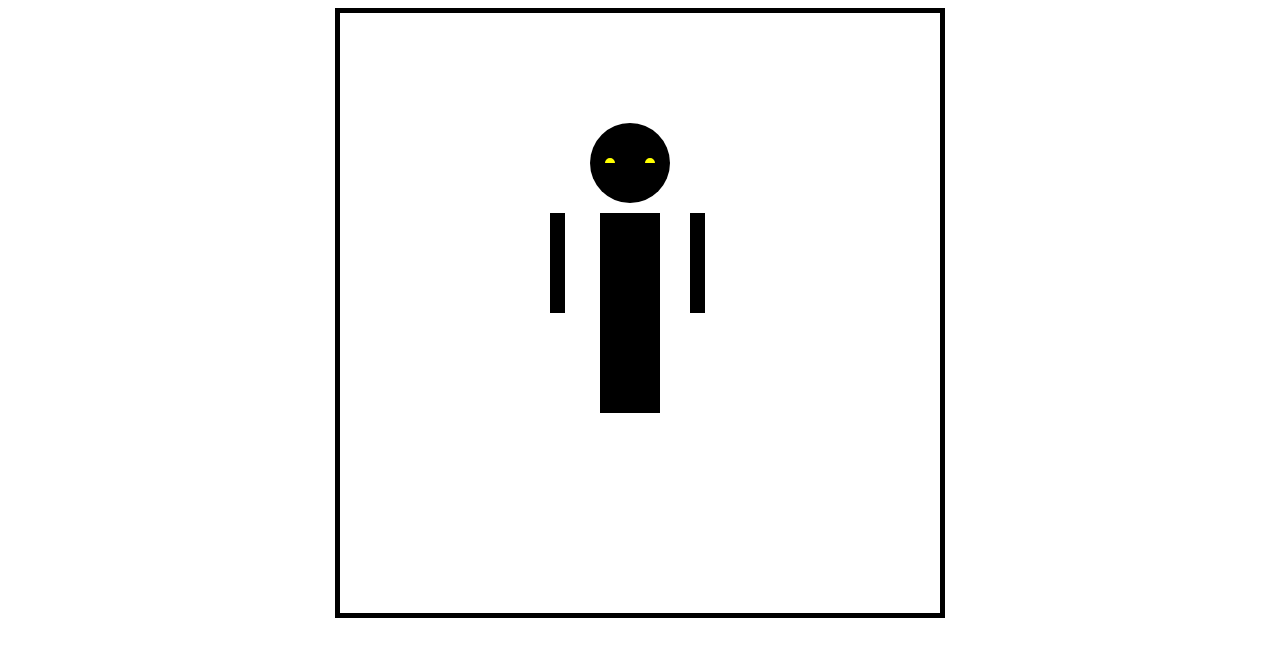
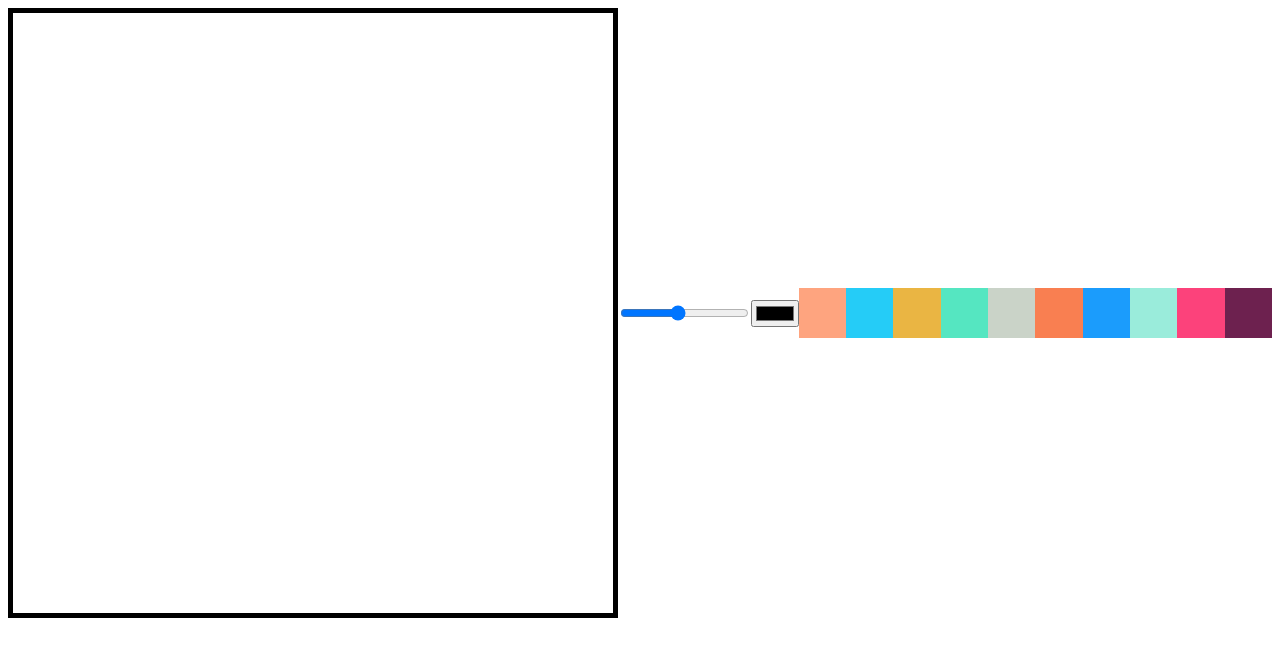
Before and after one commit to bryanho9325/java_canvas, a plain HTML site: page index.html in a window 1280 px wide. Drawn offline with Linux system fonts and the light colour scheme.

Commit message:
20230626

```diff
--- a/app.js
+++ b/app.js
@@ -1,16 +1,51 @@
+const colorOption = Array.from(document.getElementsByClassName("color-option"))
+const color = document.getElementById("color");
+const lineWidth = document.getElementById("line-width");
 const canvas = document.querySelector("canvas")
 const ctx = canvas.getContext("2d")
 canvas.width = 600;
 canvas.height = 600;
+let isPainting = false;
+ctx.lineWidth = lineWidth.value;
 
-ctx.fillRect(210, 200, 15, 100);
-ctx.fillRect(350, 200, 15, 100);
-ctx.fillRect(260, 200, 60, 200);
-ctx.arc(290, 150, 40, 0, 2 * Math.PI);
-ctx.fill();
+function onMove(event) {
+  if (isPainting) {
+    ctx.lineTo(event.offsetX, event.offsetY)
+    ctx.stroke();
+    return;
+  }
+  coordinate = ctx.moveTo (event.offsetX, event.offsetY)
+}
 
-ctx.beginPath();
-ctx.fillStyle = "yellow";
-ctx.arc(270, 150, 5, 3.14, 2 * Math.PI); // angle is pie.
-ctx.arc(310, 150, 5, 3.14, 2 * Math.PI);
-ctx.fill();
+function onStart () {
+  isPainting = true;
+}
+
+function onStop () {
+  isPainting = false;
+  ctx.beginPath();
+}
+
+function onlinewidthChange (event) {
+  ctx.lineWidth = event.target.value;
+}
+
+function changeColor (event) {
+  ctx.strokeStyle = event.target.value;
+  ctx.fillStyle = event.target.value;
+}
+
+function colorClicked (event) {
+  const colorValue = event.target.dataset.color;
+  ctx.strokeStyle = colorValue;
+  ctx.fillStyle = colorValue;
+  color.value = colorValue;
+}
+
+canvas.addEventListener("mousemove", onMove)
+canvas.addEventListener("mousedown", onStart)
+canvas.addEventListener("mouseup", onStop)
+canvas.addEventListener("mouseleave", onStop)
+lineWidth.addEventListener("change", onlinewidthChange)
+color.addEventListener("change", changeColor)
+colorOption.forEach(color => color.addEventListener("click", colorClicked)); // add eventListner to all color in color Array
--- a/index.html
+++ b/index.html
@@ -9,6 +9,18 @@
 </head>
 <body>
   <canvas></canvas>
+  <input id="line-width" type="range" min="1" max="10" value="5" step="0.1" />
+  <input type="color" id="color">
+  <div class="color-option" style="background-color: #FEA47F;" data-color="#FEA47F"></div>
+  <div class="color-option" style="background-color: #25CCF7;" data-color="#25CCF7"></div>
+  <div class="color-option" style="background-color: #EAB543;" data-color="#EAB543"></div>
+  <div class="color-option" style="background-color: #55E6C1;" data-color="#55E6C1"></div>
+  <div class="color-option" style="background-color: #CAD3C8;" data-color="#CAD3C8"></div>
+  <div class="color-option" style="background-color: #F97F51;" data-color="#F97F51"></div>
+  <div class="color-option" style="background-color: #1B9CFC;" data-color="#1B9CFC"></div>
+  <div class="color-option" style="background-color: #9AECDB;" data-color="#9AECDB"></div>
+  <div class="color-option" style="background-color: #FC427B;" data-color="#FC427B"></div>
+  <div class="color-option" style="background-color: #6D214F;" data-color="#6D214F"></div>
   <script src="app.js"></script>
 </body>
 </html>
--- a/styles.css
+++ b/styles.css
@@ -9,3 +9,9 @@ body {
   justify-content: center;
   align-items: center;
 }
+
+.color-option {
+  width: 50px;
+  height: 50px;
+  cursor: pointer;
+}
```
